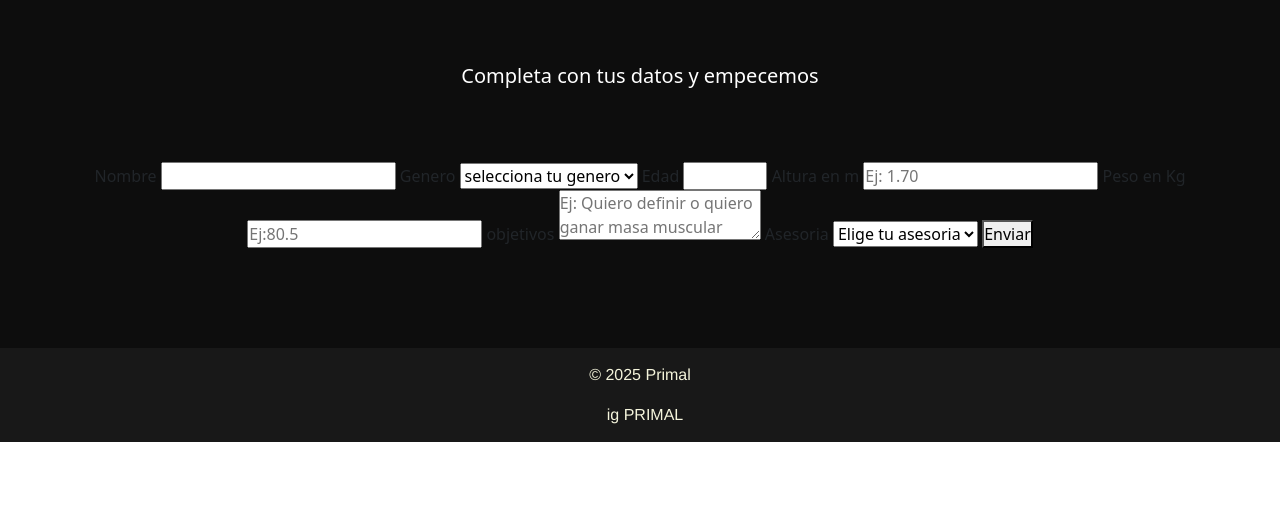
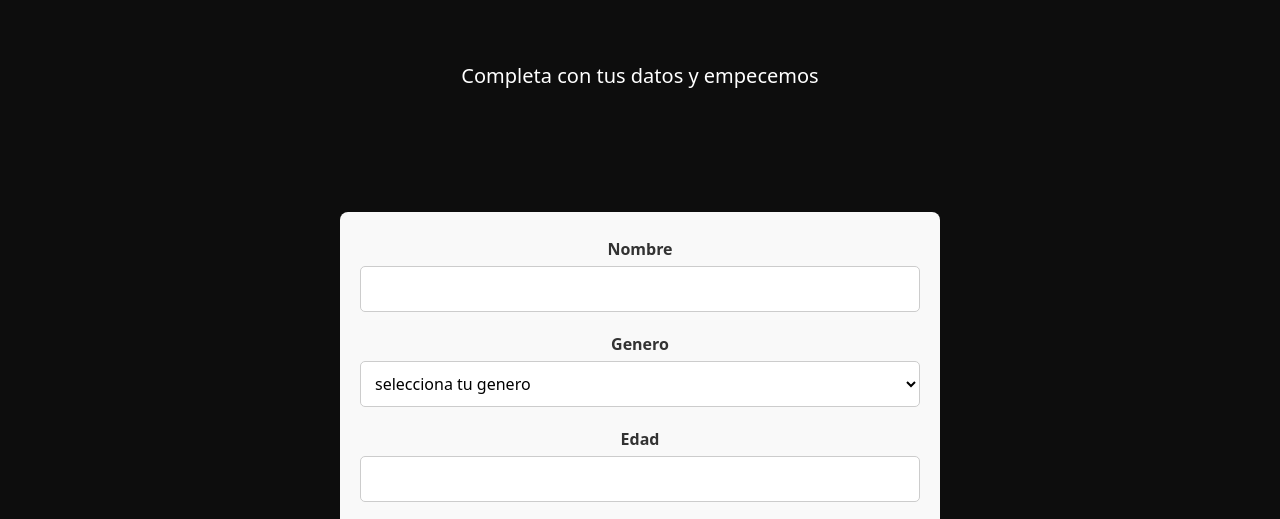
Before and after one commit to Mateogd957/Entrega1-G-emez, a plain HTML site: page page/pagina4.html in a window 1280 px wide. Shown: the part 206-725 px from the top of the page. Drawn offline with nearby package versions, Linux system fonts and the light colour scheme.

Commit message:
agregue estilos a el formulario

```diff
--- a/css/style.css
+++ b/css/style.css
@@ -300,5 +300,50 @@ header h1 {
    margin-bottom: 25px;
    display:block;
    align-items: center;
-   background-color: #181818
+   background-color: #181818;
 }
+
+/*-----formulario-----*/
+.section-advice {
+   width: 100%;
+  max-width: 600px;
+  margin: 50px auto;
+  padding: 20px;
+  background-color: #f9f9f9;
+  border-radius: 8px;
+}
+
+.section-advice label {
+  display: block;
+  margin: 5px;
+  font-weight: 600;
+  color: #333;
+}
+
+.section-advice input,
+.section-advice select,
+.section-advice textarea {
+  width: 100%;
+  padding: 10px;
+  margin-bottom: 15px;
+  border: 1px solid #ccc;
+  border-radius: 5px;
+  font-size: 16px;
+  background-color: #fff;
+}
+
+.section-advice textarea:focus {
+  outline: none;
+  border-color: red;
+}
+
+.section-advice button {
+  width: 100%;
+  padding: 12px;
+  background-color: red;
+  color: #fff;
+  border: none;
+  border-radius: 5px;
+  font-size: 16px;
+  font-weight: 600;
+}
```
